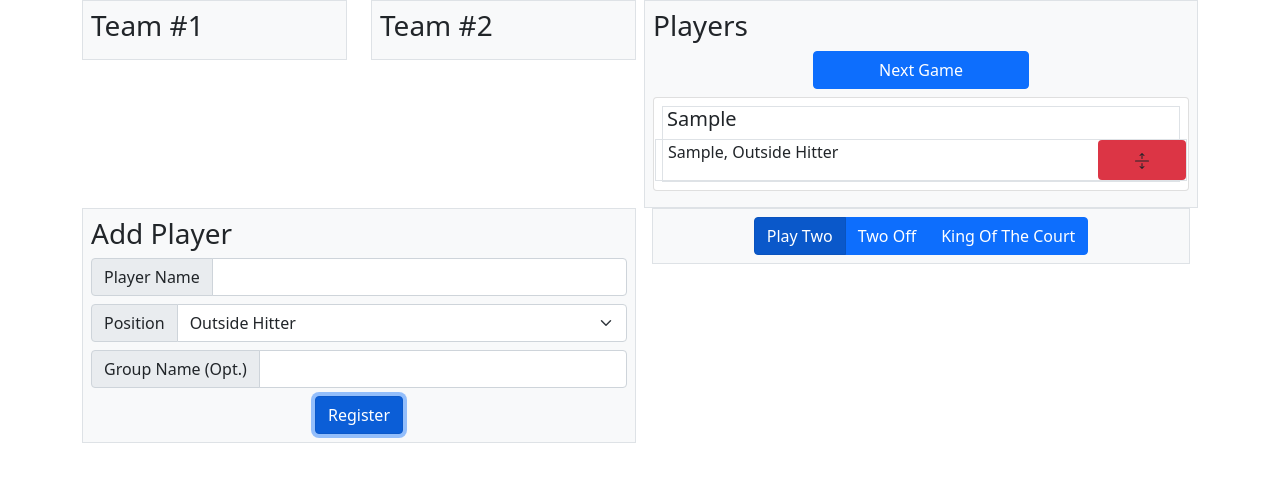
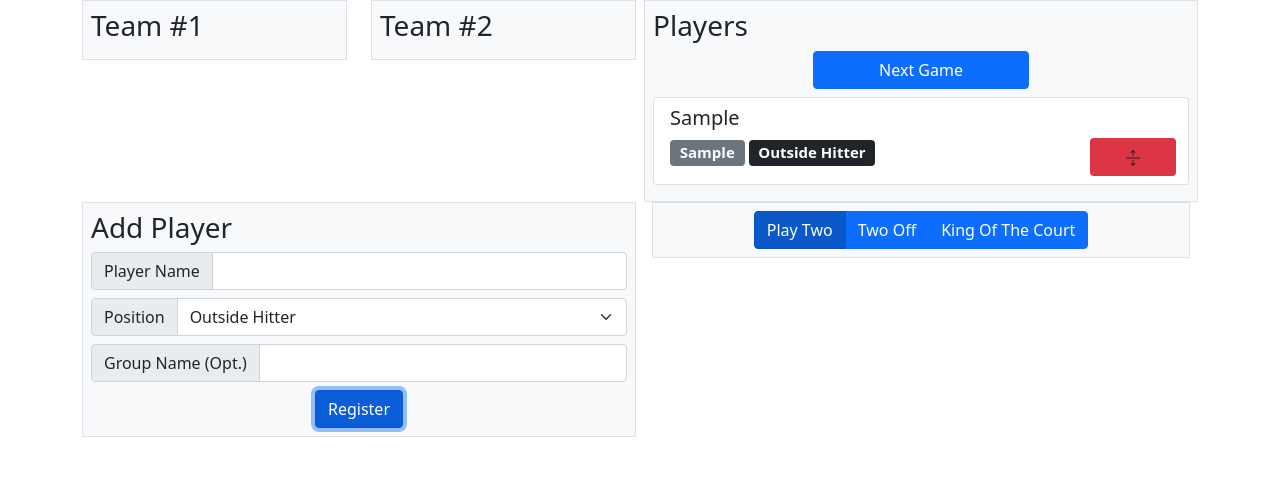
Before and after one commit to yusufvg/open-gym-queue, a React (Create React App) app: page / in a window 1280 px wide. Both pictures are taken after typing "Sample", "Sample" into the empty fields and a click on the button "Register". Shown: the top 482 px of the page. Built offline with nearby package versions, Linux system fonts and the light colour scheme.

Commit message:
badge styles to queue cards

```diff
--- a/src/components/QueueItemCard.jsx
+++ b/src/components/QueueItemCard.jsx
@@ -8,14 +8,15 @@ const QueueItemCard = ({ qItem, actionButton }) => {
 
   return (
     <div className="card p-2 mb-2 g-x1">
-      <div className="container px-1 border">
+      <div className="container pe-3">
         {type === "group" && <h5>{item.name}</h5>}
-        <div className="row border">
+        <div className="row  align-items-center">
           <div className="col-10">
             {console.log("adding players to card: ", players)}
             {players.map((p) => (
-              <p key={p.id}>
-                {p.name}, {p.position}
+              <p key={p.id} className="h5">
+                <span className="badge bg-secondary me-1">{p.name}</span>
+                <span className="badge bg-dark">{p.position}</span>
               </p>
             ))}
           </div>
```
